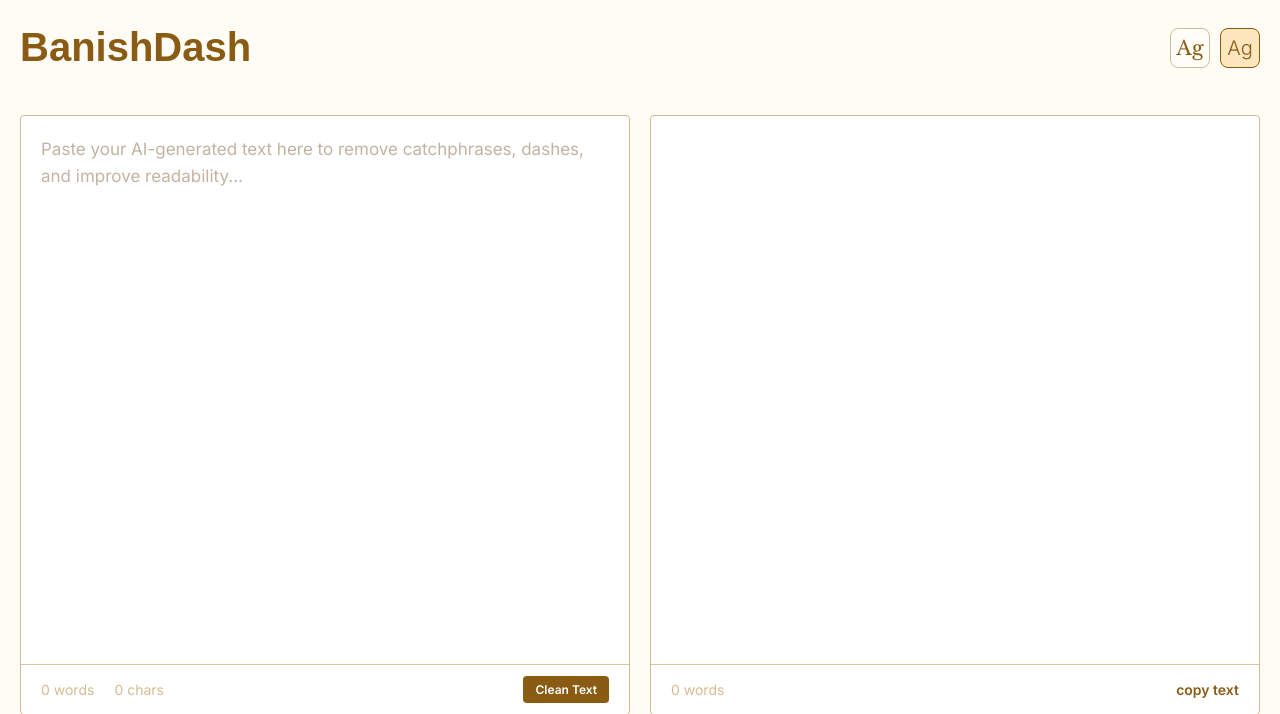
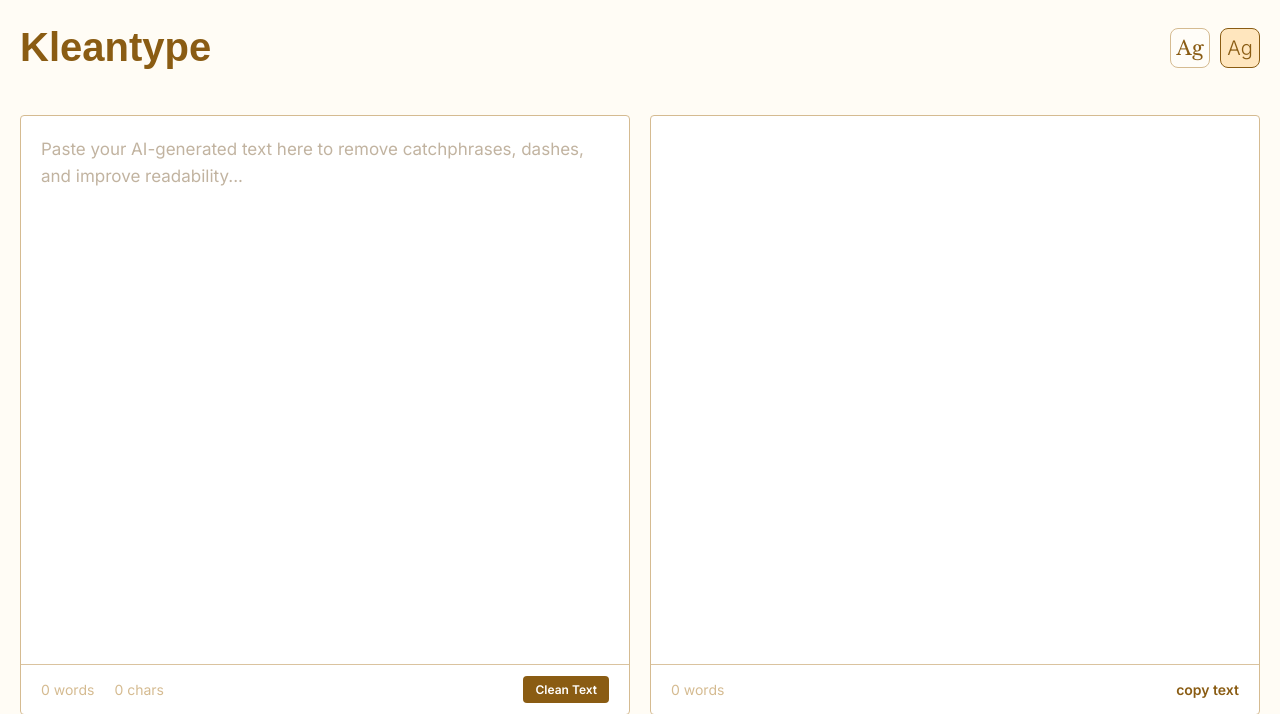
Before and after one commit to KrishnaKumarSoni/banishdash, a Flask app: page / in a window 1280 px wide. Shown: the top 714 px of the page. Run offline with Flask 3, Linux system fonts and the light colour scheme; some web fonts are replaced.

Commit message:
Rebrand from BanishDash to Kleantype
- Update app title and heading to Kleantype
- Revise README with new branding and comprehensive feature description
- Reflect multi-pass AI cleaning functionality in documentation
- Update usage instructions and feature highlights

```diff
--- a/templates/index.html
+++ b/templates/index.html
@@ -3,7 +3,7 @@
 <head>
     <meta charset="UTF-8">
     <meta name="viewport" content="width=device-width, initial-scale=1.0">
-    <title>BanishDash - AI Text Cleaner</title>
+    <title>Kleantype - AI Text Cleaner</title>
     <link rel="stylesheet" href="{{ url_for('static', filename='style.css') }}">
     <link rel="preconnect" href="https://fonts.googleapis.com">
     <link rel="preconnect" href="https://fonts.gstatic.com" crossorigin>
@@ -13,7 +13,7 @@
     <div class="main-container sans-serif-font">
         <!-- Header -->
         <div class="header">
-            <h1 class="title">BanishDash</h1>
+            <h1 class="title">Kleantype</h1>
             <div class="font-buttons">
                 <div class="font-btn font-btn-1" data-font="serif">Ag</div>
                 <div class="font-btn font-btn-2 active" data-font="sans-serif">Ag</div>
```
Also changed, not shown: README.md.
